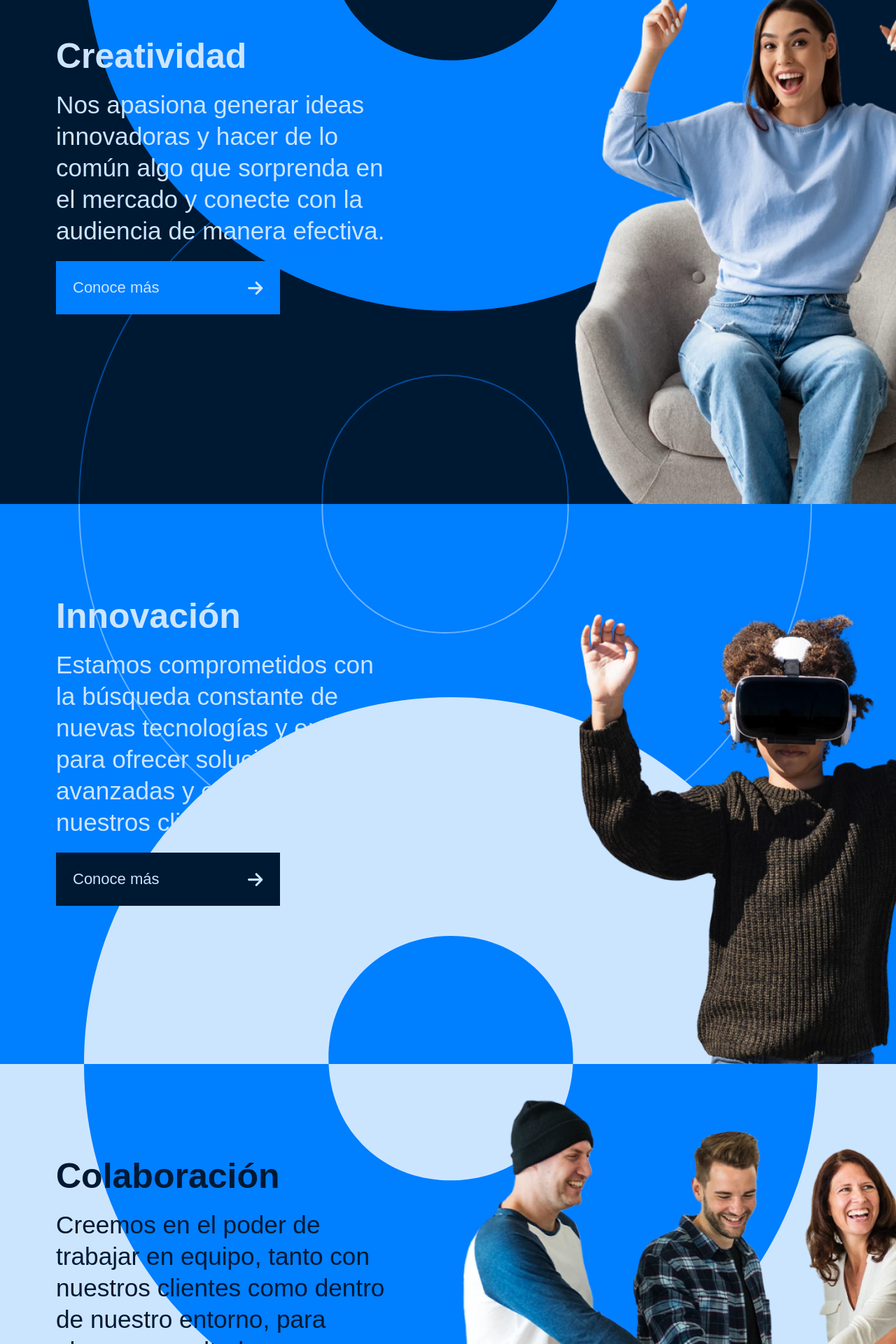
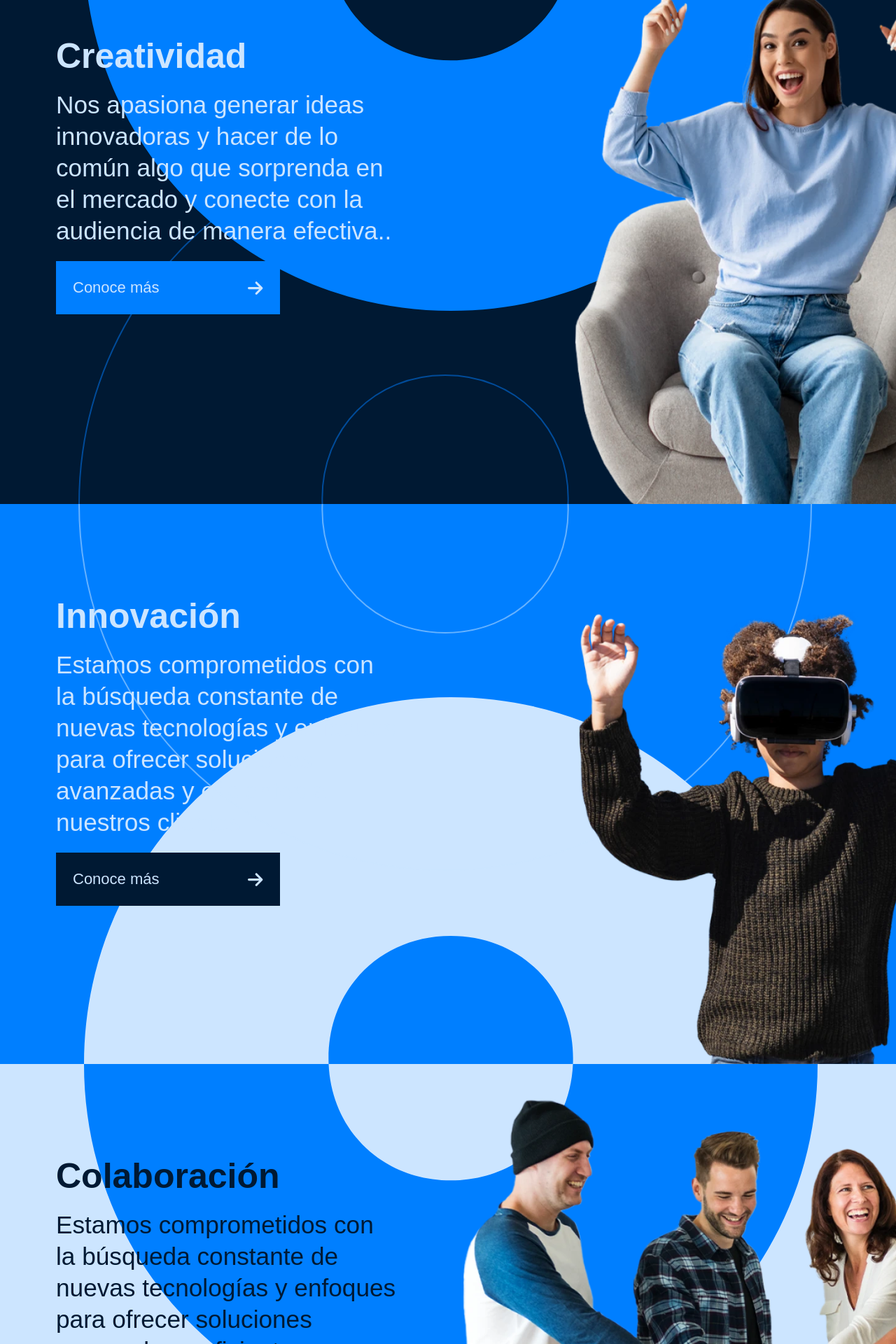
Before and after one commit to Novanet-Studio/novanet-studio, a Nuxt app: page / in a window 1280 px wide. Shown: the part 880-2800 px from the top of the page at 70% size. Built offline with nearby package versions, Linux system fonts and the light colour scheme.

Commit message:
fixed: home section header link active header movil to

```diff
--- a/assets/css/main.css
+++ b/assets/css/main.css
@@ -1,7 +1,7 @@
 body {
   font-family: "Red Hat Display", Arial, sans-serif !important;
   --header-height: 16.6dvh;
-   background: rgb(0 127 255);
+
 }
 
 
--- a/components/app/Header.vue
+++ b/components/app/Header.vue
@@ -1,3 +1,66 @@
+<script>
+export default {
+  name: "NuxtTutorial",
+  data() {
+    return {
+      active: "", // Guarda el enlace activo
+      navigationLinks: [
+        {
+          name: "Inicio",
+          link: "/",
+          activeClass: "border-b-2 border-black text-5xl",
+          baseClass: "pb-2 hover:border-b-2 hover:border-black text-center w-[6.5rem]",
+        },
+        {
+          name: "Servicios",
+          link: "/servicios",
+          activeClass: "border-b-2 border-black text-5xl",
+          baseClass: "pb-2 hover:border-b-2 hover:border-black text-center w-[6.5rem]",
+        },
+        {
+          name: "Portafolio",
+          link: "/portafolio",
+          activeClass: "border-b-2 border-black text-5xl",
+          baseClass: "pb-2 hover:border-b-2 hover:border-black text-center w-[6.5rem]",
+        },
+        {
+          name: "Blog",
+          link: "/blog",
+          activeClass: "border-b-2 border-black text-5xl",
+          baseClass: "pb-2 hover:border-b-2 hover:border-black text-center w-[6.5rem]",
+        },
+      ],
+      isOpen: false,
+    };
+  },
+  methods: {
+    drawer() {
+      this.isOpen = !this.isOpen;
+    },
+    setActive(linkName) {
+      this.active = linkName; // Cambia el enlace activo al hacer clic
+    },
+  },
+  watch: {
+    isOpen: {
+      immediate: true,
+      handler(isOpen) {
+        if (process.client) {
+          if (isOpen) document.body.style.setProperty("overflow", "hidden");
+          else document.body.style.removeProperty("overflow");
+        }
+      },
+    },
+  },
+  mounted() {
+    document.addEventListener("keydown", (e) => {
+      if (e.keyCode == 27 && this.isOpen) this.isOpen = false;
+    });
+  },
+};
+
+</script>
+
 <template>
   <header
     class="fixed top-0 w-screen bg-transparent px-6 md:px-9 lg:px-20 h-1/6"
@@ -8,7 +71,7 @@
     >
       <!-- Logo -->
       <div class="flex lg:flex-1">
-        <NuxtLink to="#" class="">
+        <NuxtLink to="#" class="logo">
           <span class="sr-only">Your Company</span>
           <img
             class="h-[1.875rem] lg:h-[3.5rem] md:h-[3rem]"
@@ -34,59 +97,21 @@
         </button>
       </div>
 
-      <!-- Navbar -->
+      <!-- Navbar (Desktop) -->
       <div
         class="hidden flex-1 text-p3 list-none lg:flex lg:justify-end md:block"
       >
         <ul class="flex md:justify-end md:gap-10 lg:gap-32">
-          <li>
+          <li v-for="(item, index) in navigationLinks" :key="index">
             <NuxtLink
-              to="/"
-              :class="{
-                'border-b-2 border-black text-5xl': active === 'Inicio',
-              }"
-              class="pb-2 hover:border-b-2 hover:border-black text-center w-[6.5rem]"
+              :to="item.link"
+              :class="[
+                active === item.name ? item.activeClass : '',
+                item.baseClass
+              ]"
+              @click="setActive(item.name)"
             >
-              Inicio
-            </NuxtLink>
-          </li>
-
-          <li>
-            <NuxtLink
-              to="/servicios"
-              :class="{
-                'border-b-2 border-black w-[6.5rem] text-5xl':
-                  active === 'Servicios',
-              }"
-              class="pb-2 hover:border-b-2 hover:border-black w-[6.5rem] text-center"
-            >
-              Servicios
-            </NuxtLink>
-          </li>
-
-          <li>
-            <NuxtLink
-              to="/portafolio"
-              :class="{
-                'border-b-2 border-black w-[6.5rem] text-5xl':
-                  active === 'Portafolio',
-              }"
-              class="pb-2 hover:border-b-2 hover:border-black w-[6.5rem] text-center"
-            >
-              Portafolio
-            </NuxtLink>
-          </li>
-
-          <li>
-            <NuxtLink
-              to="/blog"
-              :class="{
-                'border-b-2 border-black w-[6.5rem] text-5xl':
-                  active === 'Blog',
-              }"
-              class="pb-2 hover:border-b-2 hover:border-black w-[6.5rem] text-center"
-            >
-              Blog
+              {{ item.name }}
             </NuxtLink>
           </li>
         </ul>
@@ -113,7 +138,7 @@
         </div>
       </transition>
 
-      <!-- Menu -->
+      <!-- Menu (Móvil) -->
       <aside
         class="transform top-0 right-0 w-48 bg-oxford-blue fixed h-full overflow-auto ease-in-out transition-all duration-300 z-30"
         :class="isOpen ? 'translate-x-0' : 'translate-x-full'"
@@ -148,86 +173,20 @@
         <ul
         class="text-columbia-blue text-s3 flex flex-col gap-5 pt-[8.5rem] pr-[1.6rem] hover:bottom-1"
       >
-          <li>
+        <li v-for="(item, index) in navigationLinks" :key="index">
           <NuxtLink
-              to="/"
+            :to="item.link"
+            :class="[
+              'flex justify-end focus:outline-none',
+              $route.path === item.link ? 'border-b-2 border-azure text-azure' : '',
+            ]"
             @click="isOpen = false"
-              class="linkActiveClass flex justify-end active:border-b-2 active:border-azure active:text-azure focus:outline-none"
-              >Inicio</NuxtLink
           >
-          </li>
-          <li>
-            <NuxtLink
-              to="/nosotros"
-              @click="isOpen = false"
-              class="flex justify-end active:border-b-2 active:border-azure active:text-azure focus:outline-none"
-              >Nosotros</NuxtLink
-            >
-          </li>
-          <li>
-            <NuxtLink
-              to="/servicios"
-              @click="isOpen = false"
-              class="flex justify-end active:border-b-2 active:border-azure active:text-azure focus:outline-none"
-              >Servicios</NuxtLink
-            >
-          </li>
-          <li>
-            <NuxtLink
-              to="/portafolio"
-              @click="isOpen = false"
-              class="flex justify-end active:border-b-2 active:border-azure active:text-azure focus:outline-none"
-              >Portafolio</NuxtLink
-            >
-          </li>
-          <li>
-            <NuxtLink
-              to="/blog"
-              @click="isOpen = false"
-              class="flex justify-end active:border-b-2 active:border-azure active:text-azure focus:outline-none"
-              >Blog</NuxtLink
-            >
+            {{ item.name }}
+          </NuxtLink>
         </li>
       </ul>
       </aside>
     </nav>
   </header>
 </template>
-
-<script>
-export default {
-  name: "NuxtTutorial",
-  data() {
-    return {
-      active: "", // Guarda el enlace activo
-      isOpen: false,
-    };
-  },
-
-  methods: {
-    drawer() {
-      this.isOpen = !this.isOpen;
-    },
-    setActive(link) {
-      this.active = link; // Cambia el enlace activo al hacer clic
-    },
-  },
-
-  watch: {
-    isOpen: {
-      immediate: true,
-      handler(isOpen) {
-        if (process.client) {
-          if (isOpen) document.body.style.setProperty("overflow", "hidden");
-          else document.body.style.removeProperty("overflow");
-        }
-      },
-    },
-  },
-  mounted() {
-    document.addEventListener("keydown", (e) => {
-      if (e.keyCode == 27 && this.isOpen) this.isOpen = false;
-    });
-  },
-};
-</script>
--- a/pages/index.vue
+++ b/pages/index.vue
@@ -1,48 +1,75 @@
-<script>
+<script lang="ts" setup>
 
+// Custom function for logging console on the template
+const clog = (e: any) => {
+  console.log("Mi array tiene " + e.length + " items");
+};
+
+// Object with home page content
+const home = [
+  {
+    name: 'Principal',
+    title: 'Novanet Studio',
+    description: 'Creatividad, innovación y colaboración para conectar a las empresas con sus usuarios y fortalecer sus objetivos empresariales.',
+    buttonText: 'Conoce más',
+    buttonLink: '#',
+    image: 'images/principal-nina-mirando-izquierda.webp',
+    class: 'bg-azure text-columbia-blue bg-emblem-columbia-blue bg-no-repeat bg-[length:22.5rem] bg-bottom lg:bg-[bottom_right_7rem] lg:bg-[length:65.5rem] md:bg-[length:47.50rem]'
+  },
+  {
+    name: 'Creatividad',
+    title: 'Creatividad',
+    description: 'Nos apasiona generar ideas innovadoras y hacer de lo común algo que sorprenda en el mercado y conecte con la audiencia de manera efectiva..',
+    buttonText: 'Conoce más',
+    buttonLink: '#',
+    image: 'images/mujer-joven-sentada-sonriendo.webp',
+    class: 'background-emblem-1 bg-oxford-blue text-columbia-blue bg-no-repeat bg-[length:22.5rem] bg-bottom lg:bg-[length:65.5rem] md:bg-[length:47.50rem]',
+    buttonClass: 'bg-azure text-columbia-blue hover:bg-black hover:text-white transition duration-200 flex justify-between p-3 pr-3 pl-3 w-28 text-s2 lg:w-80 md:w-56 md:p-[1.2rem] md:text-2 lg:p-6 lg:text-p3'
+  },
+  {
+    name: 'Innovación',
+    title: 'Innovación',
+    description: 'Estamos comprometidos con la búsqueda constante de nuevas tecnologías y enfoques para ofrecer soluciones avanzadas y eficientes a nuestros clientes.',
+    buttonText: 'Conoce más',
+    buttonLink: '#',
+    image: 'images/nino-casco-realidad-virtual.webp',
+    class: 'background-emblem-2 bg-azure text-columbia-blue bg-emblem-columbia-blue bg-no-repeat bg-[length:22.5rem] bg-[bottom_right_6rem] lg:bg-[length:65.5rem] md:bg-[length:47.50rem]',
+
+  },
+  {
+    name: 'Colaboración',
+    title: 'Colaboración',
+    description: 'Estamos comprometidos con la búsqueda constante de nuevas tecnologías y enfoques para ofrecer soluciones avanzadas y eficientes a nuestros clientes.',
+    buttonText: 'Conoce más',
+    buttonLink: '#',
+    image: 'images/grupo-personas-juntando-manos.webp',
+    class: 'bg-columbia-blue text-oxford-blue bg-azure-reverse bg-no-repeat bg-[length:22.5rem] bg-[top_center] lg:bg-[top_right_7rem] lg:bg-[length:65.5rem] md:bg-[length:47.50rem]',
+
+  },
+
+
+]
 </script>
 
 <template>
   <!-- Contenedor raíz para todos los elementos -->
 
   <!-- Sección 1 -->
-  <HomeSection
-    class="bg-azure text-columbia-blue bg-emblem-columbia-blue bg-no-repeat bg-[length:22.5rem] bg-bottom lg:bg-[bottom_right_7rem] lg:bg-[length:65.5rem] md:bg-[length:47.50rem]"
-    title="Novanet Studio"
-    content="Creatividad, innovación y colaboración para conectar a las empresas con sus usuarios y fortalecer sus objetivos empresariales."
-    buttonText="Conoce más"
-    buttonLink="#"
-    imageSrc="images/principal-nina-mirando-izquierda.webp"
-  />
 
-  <!-- Sección 2 -->
-  <HomeSection
-    class="background-emblem-1 bg-oxford-blue text-columbia-blue bg-no-repeat bg-[length:22.5rem] bg-bottom lg:bg-[length:65.5rem] md:bg-[length:47.50rem]"
-    title="Creatividad"
-    content="Nos apasiona generar ideas innovadoras y hacer de lo común algo que sorprenda en el mercado y conecte con la audiencia de manera efectiva."
-    buttonText="Conoce más"
-    buttonLink="#"
-    buttonClass="p-3 pr-3 pl-3 w-28 text-s2 bg-azure text-columbia-blue flex justify-between md:w-56 md:p-[1.2rem] md:text-2 lg:text-p3 lg:p-6 lg:w-80"
-    imageSrc="images/mujer-joven-sentada-sonriendo.webp"
-  />
+  <div>
+    <HomeSection
+      v-for="(item, index) in home"
+      :key="index"
+      :sectionClass="item.class"
+      :title="item.title"
+      :content="item.description"
+      :buttonText="item.buttonText"
+      :buttonLink="item.buttonLink"
+      :imageSrc="item.image"
+      :class="item.class"
+      :buttonClass="item.buttonClass"
 
-  <!-- Sección 3 -->
-  <HomeSection
-    class="background-emblem-2 bg-azure text-columbia-blue bg-emblem-columbia-blue bg-no-repeat bg-[length:22.5rem] bg-[bottom_right_6rem] lg:bg-[length:65.5rem] md:bg-[length:47.50rem]"
-    title="Innovación"
-    content="Estamos comprometidos con la búsqueda constante de nuevas tecnologías y enfoques para ofrecer soluciones avanzadas y eficientes a nuestros clientes."
-    buttonText="Conoce más"
-    buttonLink="#"
-    imageSrc="images/nino-casco-realidad-virtual.webp"
-  />
+    />
+  </div>
 
-  <!-- Sección 4 -->
-   <HomeSection
-    class="bg-columbia-blue text-oxford-blue bg-azure-reverse bg-no-repeat bg-[length:22.5rem] bg-[top_center] lg:bg-[top_right_7rem] lg:bg-[length:65.5rem] md:bg-[length:47.50rem]"
-    title="Colaboración"
-    content="Creemos en el poder de trabajar en equipo, tanto con nuestros clientes como dentro de nuestro entorno, para alcanzar resultados excepcionales."
-    buttonText="Conoce más"
-    buttonLink="#"
-    imageSrc="images/grupo-personas-juntando-manos.webp"
-  />
 </template>
```
Lines whose indentation alone changed are shown as unchanged.
